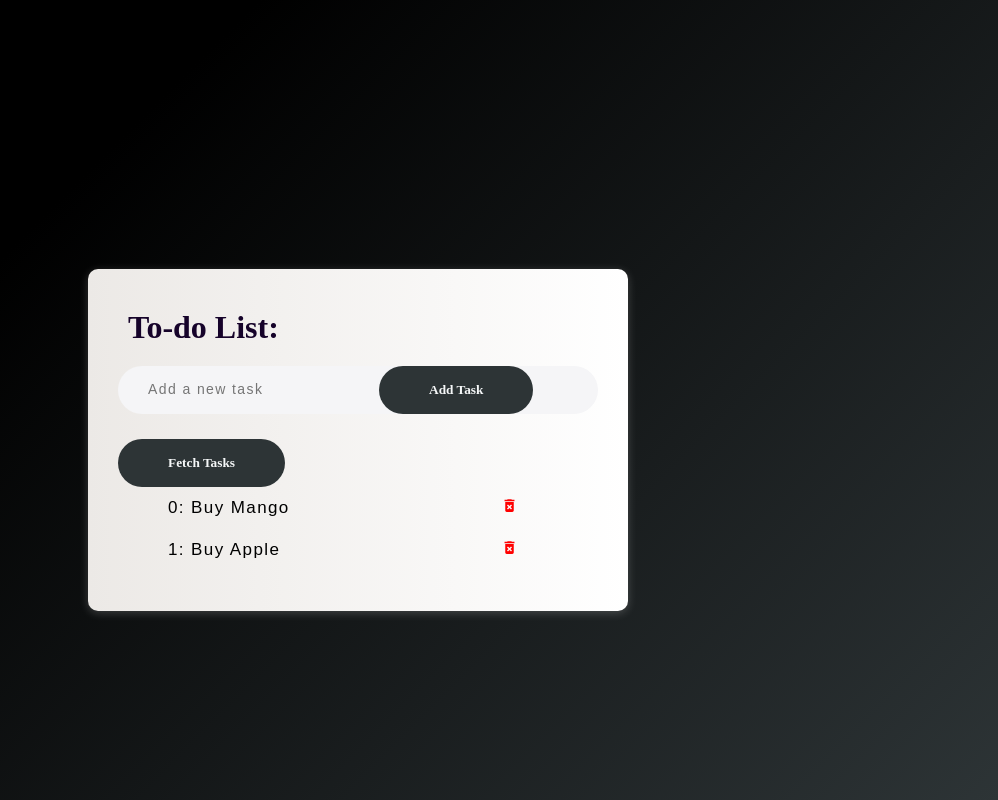
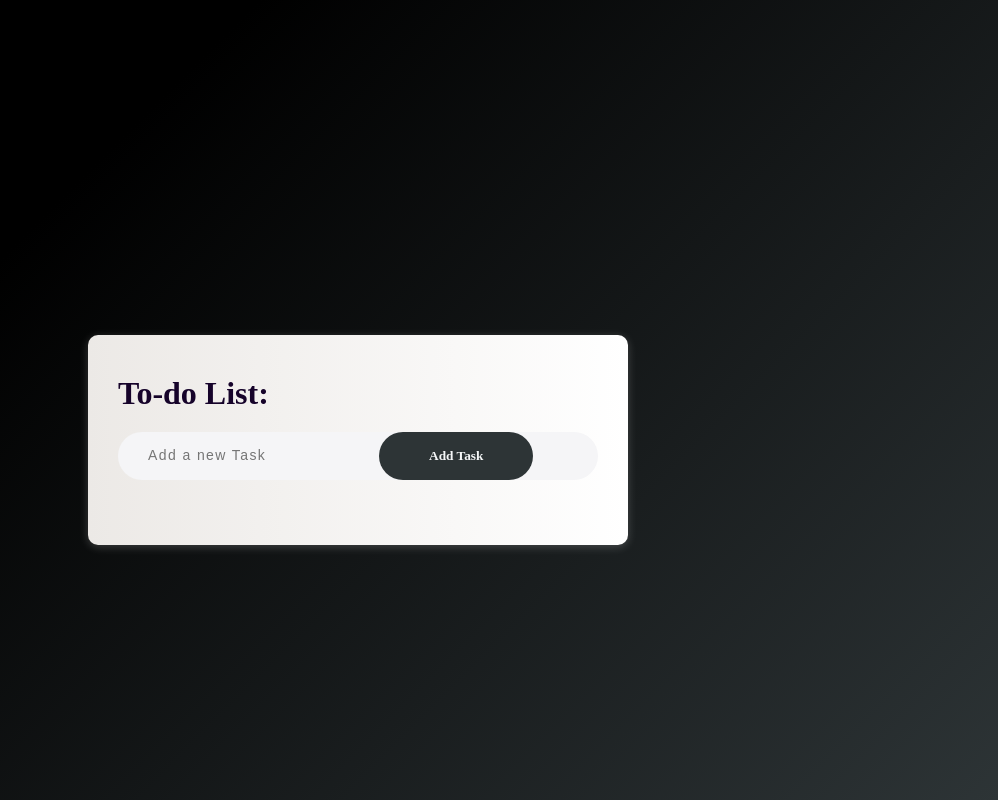
Before and after one commit to muktinathrajbanshi/CreateSliceReduxToolKitApp, a React (Vite) app: page / in a window 1280 px wide. Shown: the whole page, without its empty margins (282-1280 px from the left). Built offline with nearby package versions, Linux system fonts and the light colour scheme.

Commit message:
new structure is created

```diff
--- a/package.json
+++ b/package.json
@@ -10,6 +10,7 @@
     "preview": "vite preview"
   },
   "dependencies": {
+    "@redux-devtools/extension": "^3.3.0",
     "@reduxjs/toolkit": "^2.11.0",
     "react": "^19.2.0",
     "react-dom": "^19.2.0",
--- a/src/App.jsx
+++ b/src/App.jsx
@@ -2,7 +2,19 @@ import React from 'react'
 import { Todo } from './components/Todo';
 
 const App = () => {
-  return <Todo />;
+  return (
+    <div className="container">
+      <div className="todo-app">
+        <h1>To-do List:</h1>
+        <div className="row">
+          <form>
+            <input type="text" id="input-box" placeholder="Add a new Task" />
+            <button type="submit">Add Task</button>
+          </form>
+        </div>
+      </div>
+    </div>
+  )
 };
 
 export default App;
--- a/src/components/Todo.jsx
+++ /dev/null
@@ -1,75 +0,0 @@
-import { useDispatch, useSelector } from "react-redux";
-import { MdDeleteForever } from "react-icons/md";
-import { useState } from "react";
-// import { addTask, deleteTask, fetchTask } from "../store";
-
-export const Todo = () => {
-
-    const [task, setTask] = useState("");
-
-    const tasks = useSelector((state) => state.taskReducer.task);
-
-    const dispatch = useDispatch();
-
-    // handle handleFormSubmit
-    const handleFormSubmit = (e) => {
-        e.preventDefault();
-          if (task.trim() === "") {
-          return;
-          }
-        dispatch(addTask(task));
-        return setTask("");
-    };
-
-    // handle handleTaskDelete
-    const handleTaskDelete = (id) => {
-        return dispatch(deleteTask(id));
-    };
-
-    const handleFetchTasks = () => {
-        dispatch(fetchTask());
-    };
-
-
-    return (
-        <div className="container">
-            <div className="todo-app">
-                <h1>
-                    <i className="fa-regular fa-pen-to-square"></i>To-do List:
-                </h1>
-                <div className="row">
-                    <form onSubmit={handleFormSubmit}>
-                        <input
-                        type="text"
-                        id="input-box"
-                        placeholder="Add a new task"
-                        value={task}
-                        onChange={(e) => setTask(e.target.value)}
-                        />
-                        <button>Add Task</button>
-                    </form>
-                </div>
-
-                <button onClick={handleFetchTasks}>Fetch Tasks</button>
-
-                <ul id="list-container">
-                    {
-                        tasks.map((curTask, index) => {
-                            return (
-                                <li key={index}>
-                                    <p>{index}: {curTask}</p>
-                                    <div>
-                                        <MdDeleteForever
-                                         className="icon-style"
-                                         onClick={() => handleTaskDelete(index)}
-                                         />
-                                    </div>
-                                </li>
-                            );
-                        })
-                    }
-                </ul>
-            </div>
-        </div>
-    );
-};
```
Also changed, not shown: 1 other file (tests, documents, lock files or other folders).
